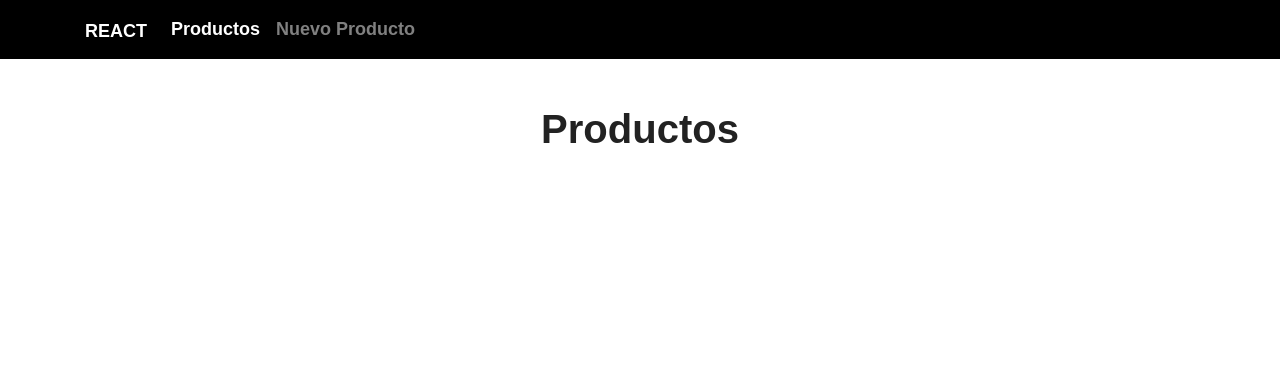
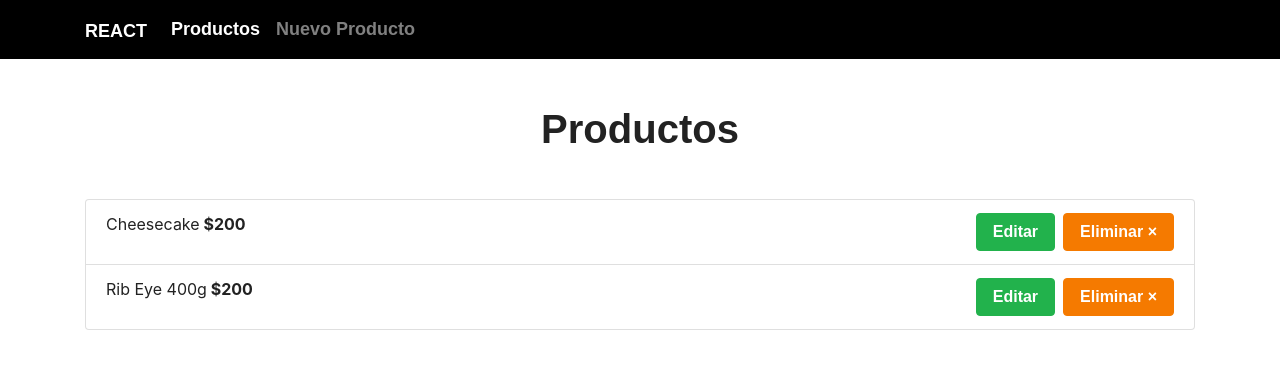
Before and after one commit to horaleon1/productos, a React (Create React App) app: page /productos in a window 1280 px wide. Shown: the top 366 px of the page. Built offline with nearby package versions, Linux system fonts and the light colour scheme; data requests are answered from the project's data file; a web font is replaced by a local one.

Commit message:
"added ProductosLista"

```diff
--- a/src/App.js
+++ b/src/App.js
@@ -1,19 +1,34 @@
-import React from "react";
+import React, { useEffect, useState } from "react";
 import { BrowserRouter as Router, Route, Switch } from "react-router-dom";
 import Header from "./components/Header";
 import Productos from "./components/Productos";
 import EditarProducto from "./components/EditarProducto";
 import AgregarProducto from "./components/AgregarProducto";
 import Producto from "./components/Producto";
+import axios from "axios";
 
 function App() {
+  const [productos, guardarProductos] = useState([]);
+
+  useEffect(() => {
+    const consultarApi = async () => {
+      //consultar la api de json-server
+      const resultado = await axios.get("http://localhost:4000/restaurant");
+
+      guardarProductos(resultado.data);
+    };
+    consultarApi();
+  });
+
   return (
     <Router>
       <Header />
       <main className="container mt-5">
         <Switch>
+          <Route exact path="/productos" render = { () => (
+            <Productos productos={ productos }/>
+          )} />
           <Route exact path="/nuevo-producto" component={AgregarProducto} />
-          <Route exact path="/productos" component={Productos} />
           <Route exact path="/productos/:id" component={Producto} />
           <Route
             exact
--- a/src/components/Productos.js
+++ b/src/components/Productos.js
@@ -1,11 +1,19 @@
-import React, { Component } from 'react'
+import React, { Fragment } from 'react';
+import ProductosLista from './ProductosLista';
 
-export default class Productos extends Component {
-  render() {
-    return (
-      <div>
-        <h1 className="text-center">  Productos </h1>
-      </div>
-    )
-  }
+
+export default function Productos( {productos} ) {
+  return (
+    <Fragment>
+      <h1 className="text-center"> Productos </h1>
+      <ul className="list-group mt-5">
+          { productos.map(producto => (
+             <ProductosLista
+             producto={ producto }
+             key={ producto.id }
+             />
+          ))}
+      </ul>
+    </Fragment>
+  )
 }
--- /dev/null
+++ b/src/components/ProductosLista.js
@@ -0,0 +1,36 @@
+import React from 'react'
+import { Link } from 'react-router-dom'
+
+export default function ProductosLista( { producto } ) {
+
+const eliminarProducto = id => {
+  console.log('eliminando', id);
+}
+
+  return (
+    <li categoria={producto.categoria} className="list-group-item d-flex justify-content-between align-items-center" >
+
+      <p>
+        { producto.nombrePlatillo }
+        <span className="font-weight-bold"> ${producto.precioPlatillo}</span>
+      </p>
+      <div>
+        <Link
+        to={`/productos/editar/${producto.id}`}
+        className="btn btn-success mr-2"
+        >
+        Editar
+        </Link>
+
+        <button
+        type="button"
+        className="btn btn-danger"
+        onClick={() => eliminarProducto(producto.id)}
+        >
+        Eliminar &times;
+        </button>
+      </div>
+
+    </li>
+  )
+}
```
